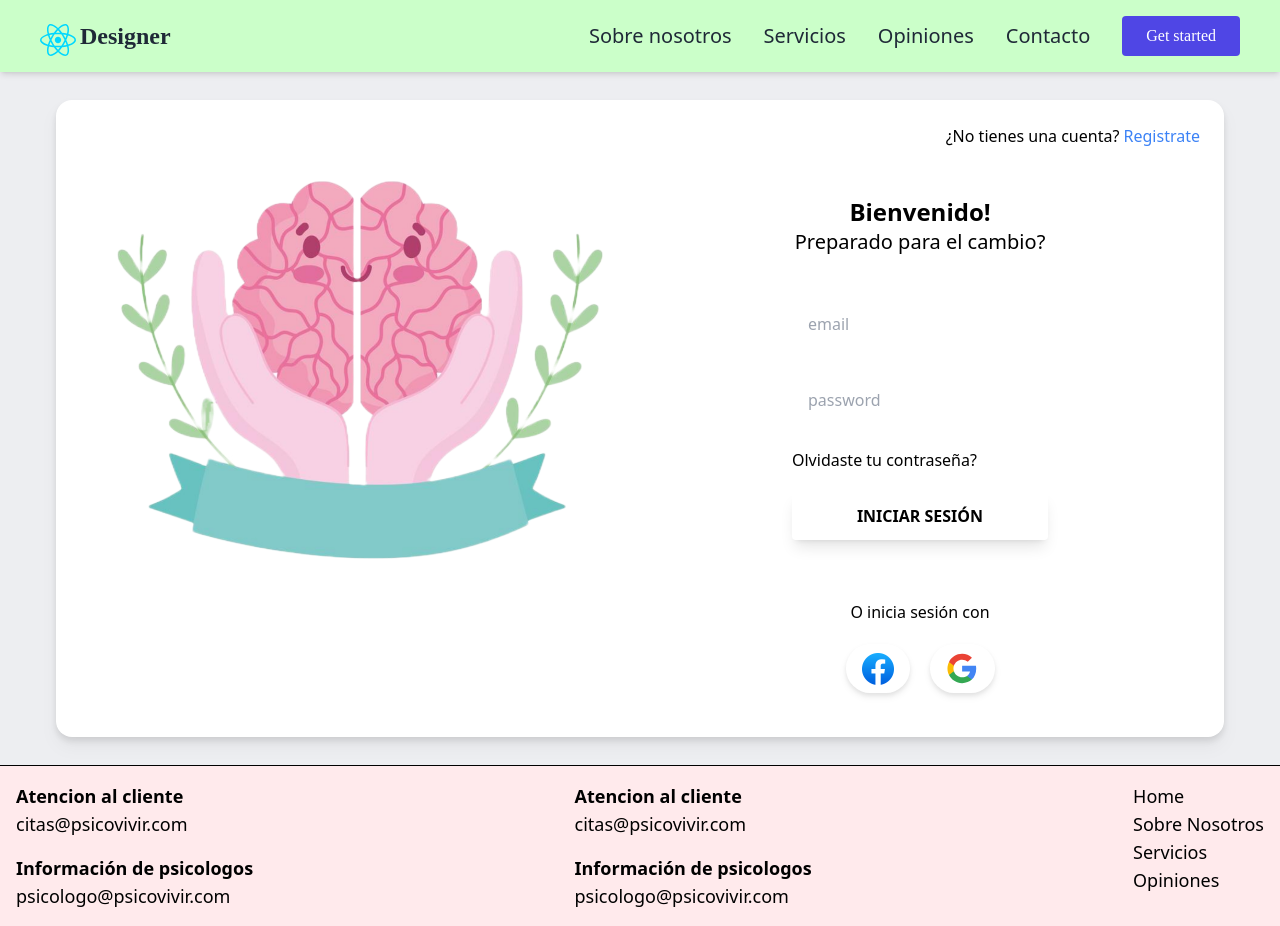
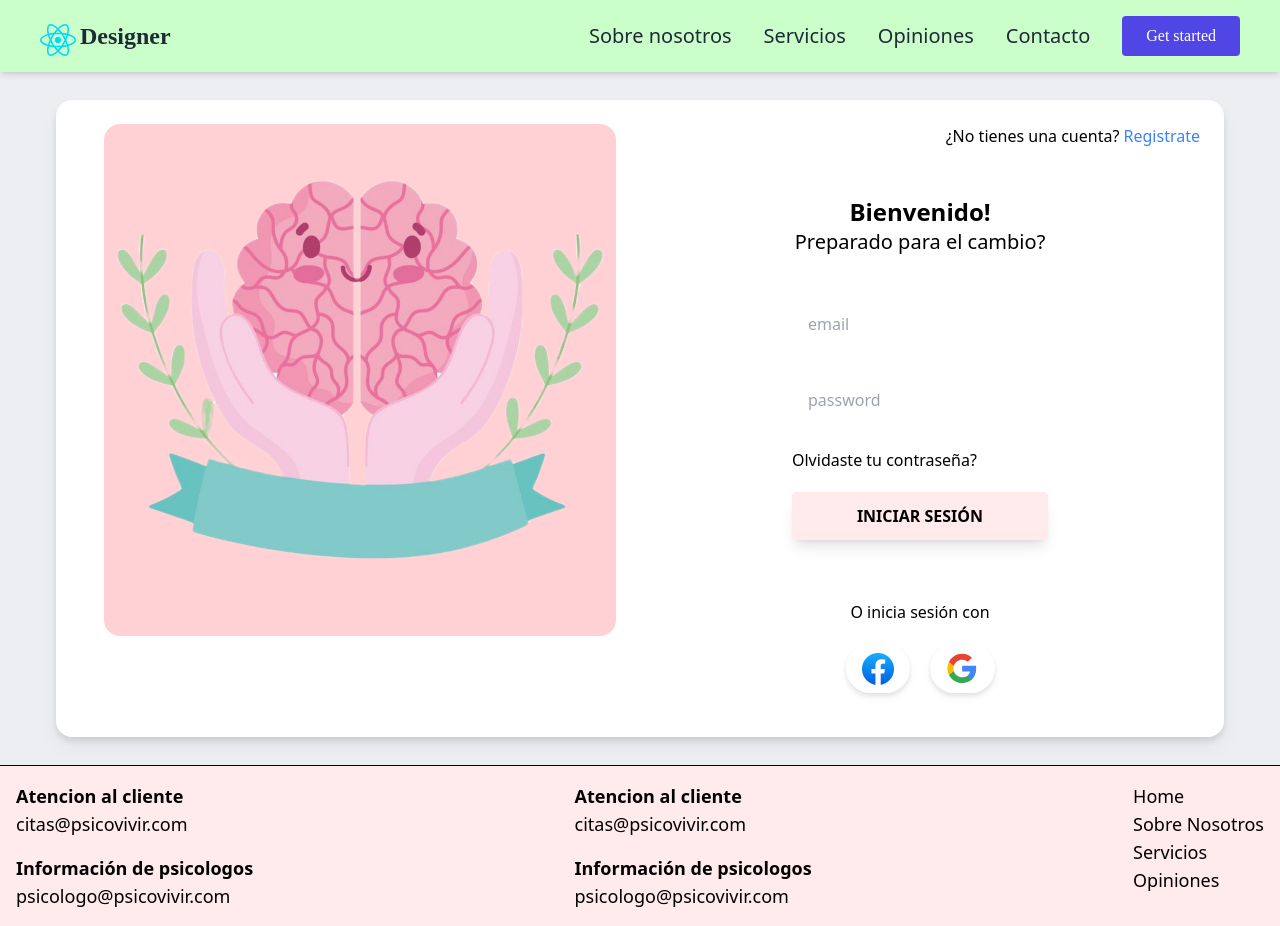
Before and after one commit to ValeriaZampetti/Psico-vivir, a React (Vite) app: page /users/login in a window 1280 px wide. Built offline with nearby package versions, Linux system fonts and the light colour scheme; no server answers.

Commit message:
better color palette

```diff
--- a/src/components/navigation/Footer.tsx
+++ b/src/components/navigation/Footer.tsx
@@ -1,7 +1,7 @@
 import React, { Component } from "react";
 
 export const Footer = () => (
-    <footer className="bg-primary flex flex-row text-lg justify-between border-t-[1px] p-4 border-[black]">
+    <footer className="bg-primary-light flex flex-row text-lg justify-between border-t-[1px] p-4 border-[black]">
         <ul className="flex flex-col gap-4">
             <li>
                 <h2 className="font-bold">Atencion al cliente</h2>
--- a/src/components/navigation/LandingHeader.tsx
+++ b/src/components/navigation/LandingHeader.tsx
@@ -13,7 +13,7 @@ function LandingHeader() {
   let [open, setOpen] = useState(false);
   return (
     <nav className="shadow-md w-full fixed top-0 left-0 z-[99]">
-      <header className="md:flex items-center justify-between bg-secondary py-4 md:px-10 px-7">
+      <header className="md:flex items-center justify-between bg-secondary-normal py-4 md:px-10 px-7">
         <div
           className="font-bold text-2xl cursor-pointer flex items-center font-[Poppins]
     text-gray-800"
--- a/src/pages/Landing.tsx
+++ b/src/pages/Landing.tsx
@@ -55,7 +55,7 @@ function Landing() {
   ];
 
   return (
-    <div className="flex flex-col bg-primary justify-center">
+    <div className="flex flex-col bg-primary-light justify-center">
       <section className="mt-3">
         <div className="flex flex-col lg:flex-row gap-10 justify-center">
           <div className="flex flex-col gap-3">
@@ -76,11 +76,17 @@ function Landing() {
             </div>
 
             <div className="flex flex-wrap gap-3 justify-center">
-              <button className="bg-secondary rounded-lg py-2 px-10 text-lg w-[18rem]">
+              <button
+                className="bg-secondary-normal hover:bg-secondary-strong active:ring-1 ring-black drop-shadow-md
+                rounded-lg py-2 px-10 text-lg w-[18rem]"
+              >
                 <span className="font-bold">Registrarse con email</span>
               </button>
 
-              <button className="flex gap-1 bg-white rounded-lg py-2 px-4  text-lg w-[18rem]">
+              <button
+                className="flex gap-1 bg-white hover:bg-gray-100 active:ring-1 ring-black drop-shadow-md
+                rounded-lg py-2 px-4  text-lg w-[18rem]"
+              >
                 <img src={Google} />
                 <span className="font-bold">Registrarse con Google</span>
               </button>
--- a/src/pages/users/Register.tsx
+++ b/src/pages/users/Register.tsx
@@ -109,7 +109,7 @@ export const Register = (prop: any) => {
                         <input
                             type="submit"
                             value="Iniciar Sesión"
-                            className="w-full py-3 text-black font-bold uppercase rounded bg-primary hover:bg-secondary active:bg-green-400 hover:shadow-lg cursor-pointer
+                            className="w-full py-3 text-black font-bold uppercase rounded bg-primary-light hover:bg-secondary active:bg-green-400 hover:shadow-lg cursor-pointer
                       hover:cursos-pointer hover:cursor-pointer  transition-colors mb-5"
                         />
                     </form>
--- a/tailwind.config.cjs
+++ b/tailwind.config.cjs
@@ -1,16 +1,21 @@
 /** @type {import('tailwindcss').Config} */
 module.exports = {
-  content: [
-    "./index.html",
-    "./src/**/*.{js,ts,jsx,tsx}",
-  ],
+  content: ["./index.html", "./src/**/*.{js,ts,jsx,tsx}"],
   theme: {
     extend: {
       colors: {
-        primary: "#FFEAEC",
-        secondary: "#CBFFC9",
-      }
+        primary: {
+          light: "#FFEAEC",
+          normal: "#FFD1D5",
+          strong: "#FFB7Be",
+        },
+        secondary: {
+          light: "#e4ffe3",
+          normal: "#CBFFC9",
+          strong: "#b2ffb0",
+        },
+      },
     },
   },
   plugins: [],
-}
+};
```
